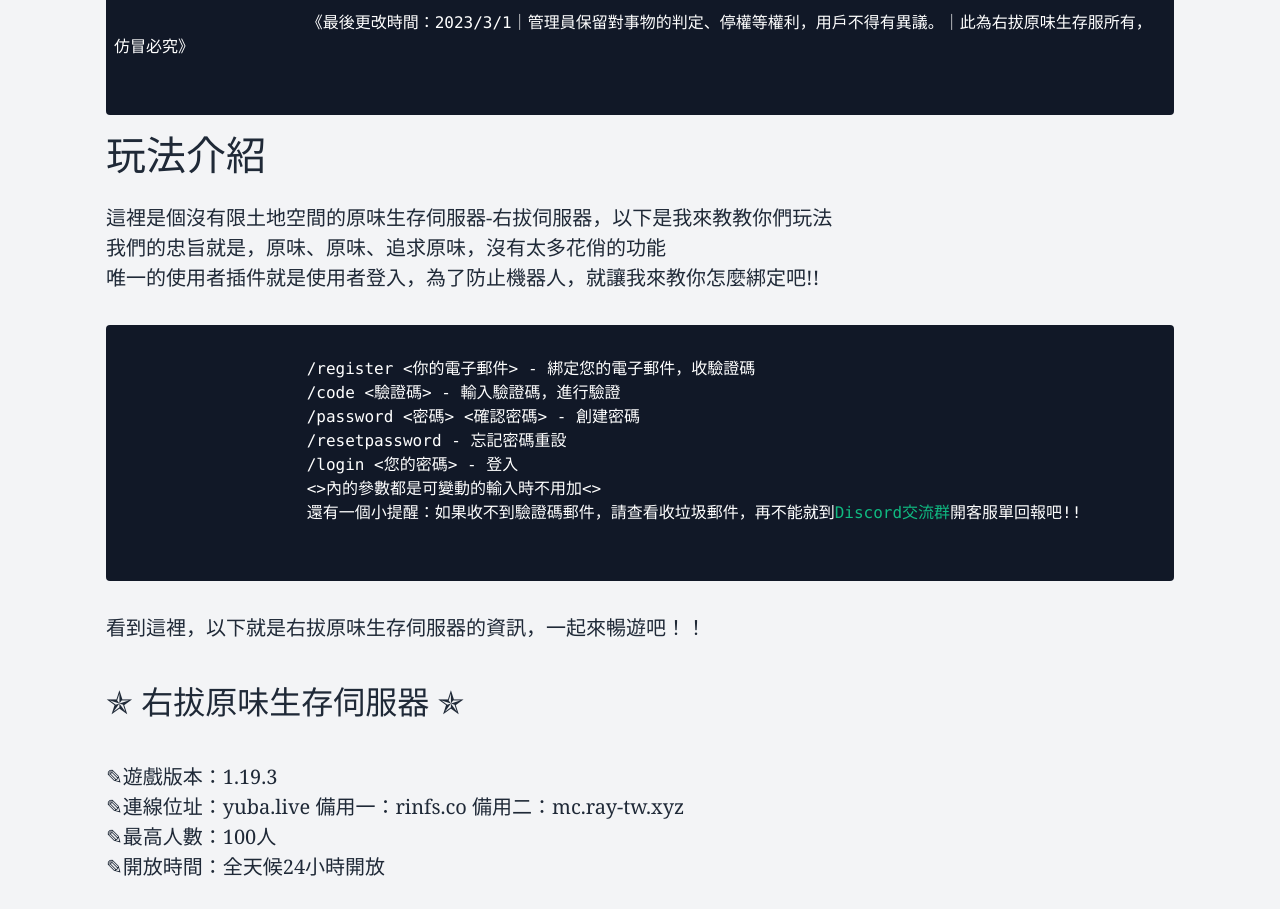
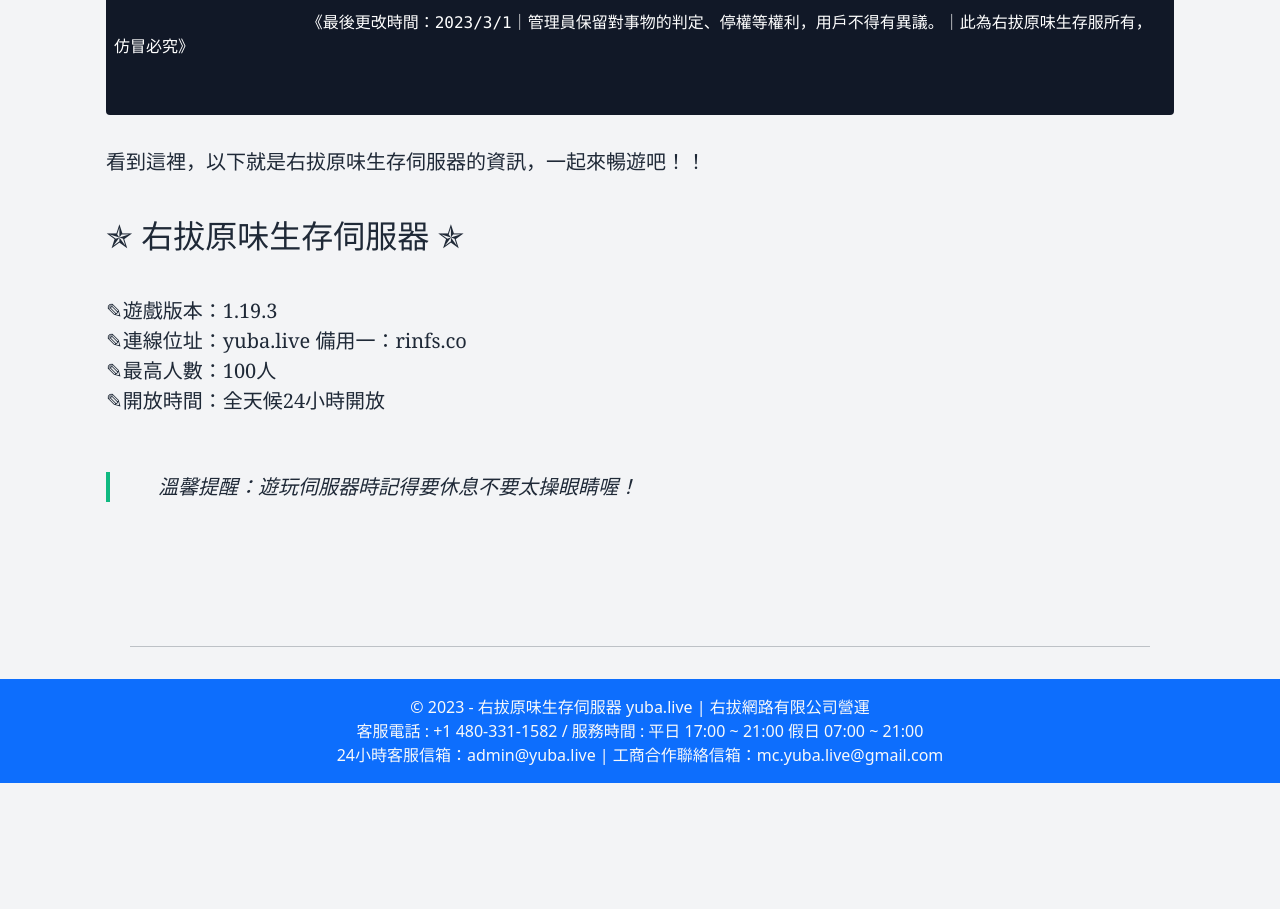
Before and after one commit to Ray1020-a/mc, a plain HTML site: page rule.html in a window 1280 px wide. Shown: the part 1660-2569 px from the top of the page. After the commit the page ends 2443 px from the top, so only its background shows below. Drawn offline with nearby package versions, Linux system fonts and the light colour scheme.

Commit message:
Update rule.html

```diff
--- a/rule.html
+++ b/rule.html
@@ -66,22 +66,9 @@
 					《最後更改時間：2023/3/1｜管理員保留對事物的判定、停權等權利，用戶不得有異議。｜此為右拔原味生存服所有，仿冒必究》
 				</code>
 			</pre>
-			<h1>玩法介紹</h1>
-			<p class="py-3">這裡是個沒有限土地空間的原味生存伺服器-右拔伺服器，以下是我來教教你們玩法<br>我們的忠旨就是，原味、原味、追求原味，沒有太多花俏的功能<br>唯一的使用者插件就是使用者登入，為了防止機器人，就讓我來教你怎麼綁定吧!!</p>
-			<pre class="bg-gray-900 rounded text-white font-mono text-base p-2 md:p-4">
-				<code class="break-words whitespace-pre-wrap">
-					/register &lt;你的電子郵件&gt; - 綁定您的電子郵件，收驗證碼
-					/code &lt;驗證碼&gt; - 輸入驗證碼，進行驗證
-					/password &lt;密碼&gt; &lt;確認密碼&gt; - 創建密碼
-					/resetpassword - 忘記密碼重設
-					/login &lt;您的密碼&gt; - 登入
-					&lt;&gt;內的參數都是可變動的輸入時不用加&lt;&gt;
-					還有一個小提醒：如果收不到驗證碼郵件，請查看收垃圾郵件，再不能就到<a class="text-green-500 no-underline hover:underline" href="https://discord.gg/e5SPhnzs9D">Discord交流群</a>開客服單回報吧!!
-				</code>
-			</pre>
 			<p class="py-3">看到這裡，以下就是右拔原味生存伺服器的資訊，一起來暢遊吧！！</p>
 			<h2 class="py-2 font-sans">✯ 右拔原味生存伺服器 ✯</h2>
-			<p class="py-6">✎遊戲版本：1.19.3<br>✎連線位址：yuba.live 備用一：rinfs.co 備用二：mc.ray-tw.xyz<br>✎最高人數：100人<br>✎開放時間：全天候24小時開放</p>
+			<p class="py-6">✎遊戲版本：1.19.3<br>✎連線位址：yuba.live 備用一：rinfs.co<br>✎最高人數：100人<br>✎開放時間：全天候24小時開放</p>
 			<blockquote class="border-l-4 border-green-500 italic my-8 pl-8 md:pl-12">溫馨提醒：遊玩伺服器時記得要休息不要太操眼睛喔！</blockquote>
 			<div class="flex w-full items-center font-sans px-4 py-12">
 
```
